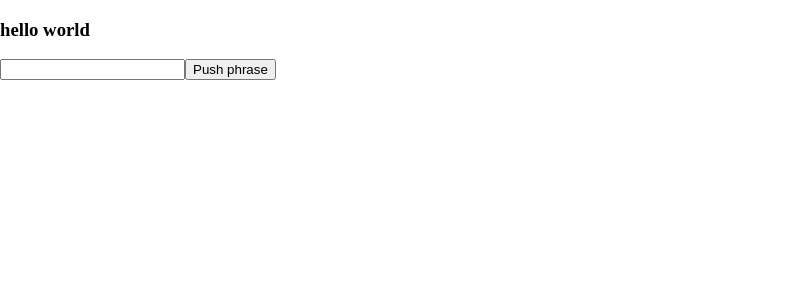
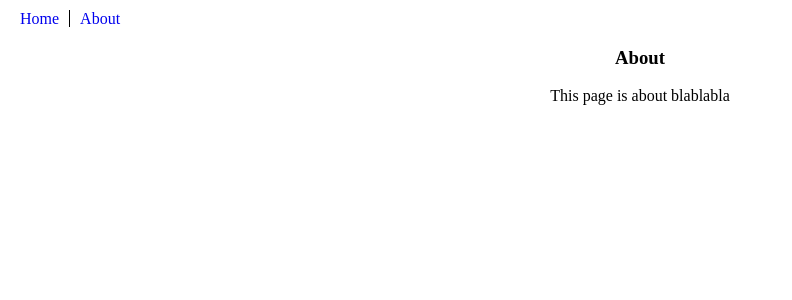
Before and after one commit to AlexeyIgnatyev/reactApp, a React (Create React App) app: page /#/about in a window 1280 px wide. Shown: the top 300 px of the page, without its empty margins (0-792 px from the left). Built offline with nearby package versions, Linux system fonts and the light colour scheme.

Commit message:
react-router

```diff
--- a/package.json
+++ b/package.json
@@ -11,6 +11,8 @@
     "gulp-concat-css": "^2.3.0",
     "gulp-sass": "^3.1.0",
     "react-redux": "^5.0.5",
+    "react-router": "^4.1.1",
+    "react-router-dom": "^4.1.1",
     "react-scripts": "1.0.7",
     "redux": "^3.6.0"
   },
--- /dev/null
+++ b/src/About.js
@@ -0,0 +1,17 @@
+import React from 'react';
+
+import Menu from './Menu';
+
+class About extends React.Component{
+	render(){
+		return (
+			<div>
+				<Menu />
+				<h3>About</h3>
+				<div>This page is about blablabla</div>
+			</div>
+		);
+	}
+}
+
+export default About;
--- a/src/App.js
+++ b/src/App.js
@@ -1,32 +1,30 @@
 import React from 'react';
 import { connect } from 'react-redux';
 
-class App extends React.Component{
+import Menu from './Menu';
 
-	greeting(){
-		let phrase = 'hello world';
-		return phrase;
+const App = ({ testStore, onAddPhrase }) => {
+	let phraseInput = '';
+	let greeting = 'hello world'
+
+	const addPhrase = () => {
+		onAddPhrase(phraseInput.value);
+		phraseInput.value = '';
 	}
 
-	addPhrase(){
-		console.log(this.phraseInput.value);
-		this.props.onAddPhrase(this.phraseInput.value);
-		this.phraseInput.value = '';
-	}
+	console.log(testStore);
 
-	render(){
-		console.log(this.props.testStore);
-		let greet = this.greeting();
 	return (
 		<div>
-				<h3>{ greet }</h3>
+			<Menu />
+			<h3>Home page</h3>
+			<h4>{ greeting }</h4>
 			<div className="phraseForm">
-		   			<input type="text" ref={(input) => { this.phraseInput = input}} />
-		   			<button onClick={ this.addPhrase.bind(this) }>Push phrase</button>
+	   			<input type="text" ref={(input) => { phraseInput = input}} />
+	   			<button onClick={ addPhrase }>Push phrase</button>
    			</div>
    		</div>
 	);
-	}
 }
 
 export default connect(
--- /dev/null
+++ b/src/Menu.js
@@ -0,0 +1,17 @@
+import React from 'react';
+import { Link } from 'react-router-dom';
+
+import './css/menuStyle.css';
+
+class Menu extends React.Component{
+	render(){
+		return(
+			<div className='menu'>
+				<Link to="/" replace>Home</Link>
+				<Link to="/about" replace>About</Link>
+			</div>
+		);
+	}
+}
+
+export default Menu;
--- /dev/null
+++ b/src/css/menuStyle.css
@@ -0,0 +1,21 @@
+.menu{
+	text-align: left;
+}
+
+div a{
+	padding: 0 10px;
+	border-right: 1px solid #000;
+	text-decoration:none;
+}
+
+div a:last-child{
+	border-right: none;
+}
+
+div a:visited{
+	color:#000;
+}
+
+div a:hover{
+	text-shadow: 0 2px 2px rgba(0,0,0,0.5);
+}
--- a/src/css/style.css
+++ b/src/css/style.css
@@ -1,5 +1,14 @@
 body{
 	padding: 0;
-	margin:0;
+	margin:10px;
 	font-style: sans-serif;
 }
+
+#root{
+	text-align:center;
+}
+
+.phraseForm{
+	margin-top:20px;
+	text-align: center;
+}
--- a/src/index.js
+++ b/src/index.js
@@ -2,8 +2,10 @@ import React from 'react';
 import ReactDOM from 'react-dom';
 import { Provider } from 'react-redux';
 import { createStore } from 'redux';
+import { HashRouter, Route } from 'react-router-dom'
 
 import App from './App';
+import About from './About';
 import './css/style.css';
 
 let initialState = [
@@ -25,7 +27,12 @@ let store = createStore(mainApp, window.__REDUX_DEVTOOLS_EXTENSION__ && window._
 
 ReactDOM.render(
 	<Provider store={store}>
-		<App />
+		<HashRouter>
+			<div>
+				<Route exact path="/" component={App}/>
+				<Route path="/about" component={About}/>
+			</div>
+		</HashRouter>
 	</Provider>,
 	document.getElementById('root')
 );
--- a/src/sass/styleSass.scss
+++ b/src/sass/styleSass.scss
@@ -3,5 +3,4 @@ $primary-color: #f00;
 div{
 	color: $primary-color;
 	font-size:24px;
-	text-align:center;
 }
```
Lines whose indentation alone changed are shown as unchanged.
